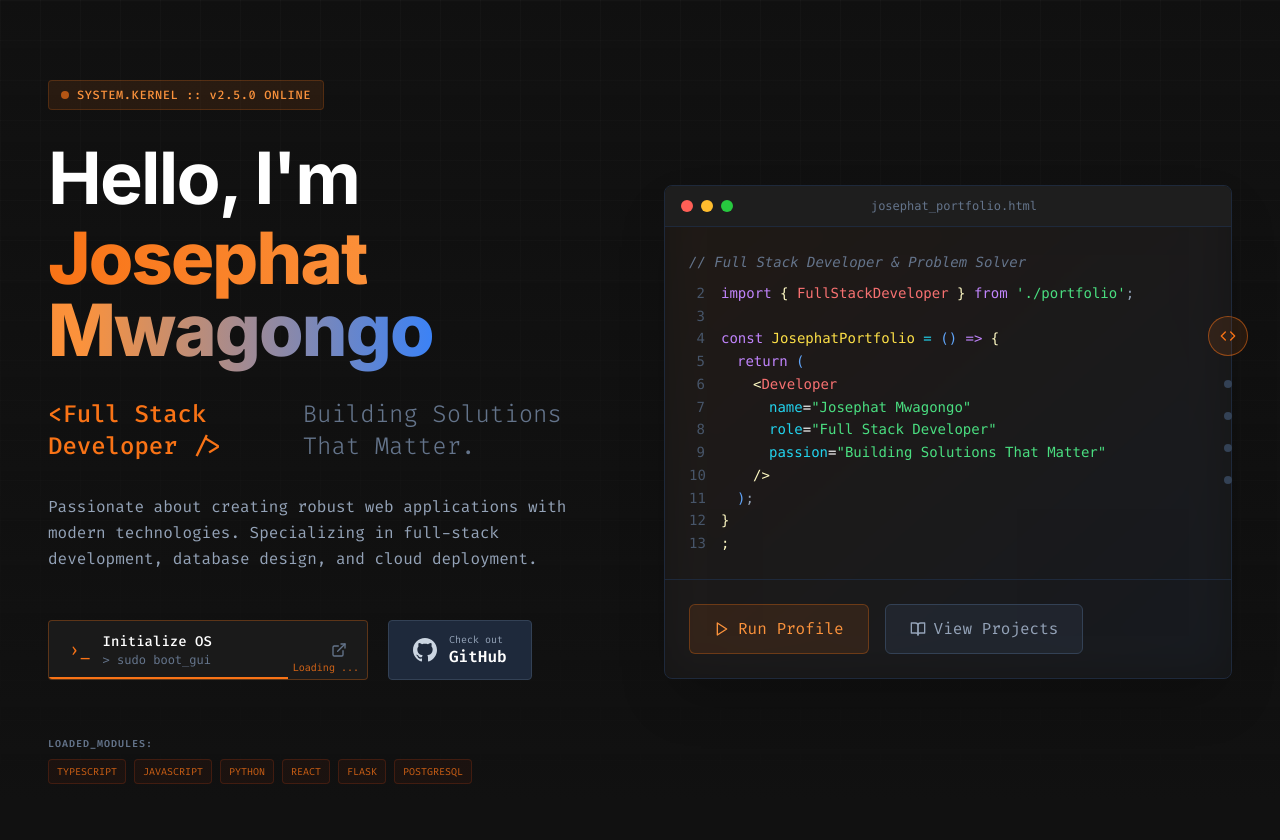
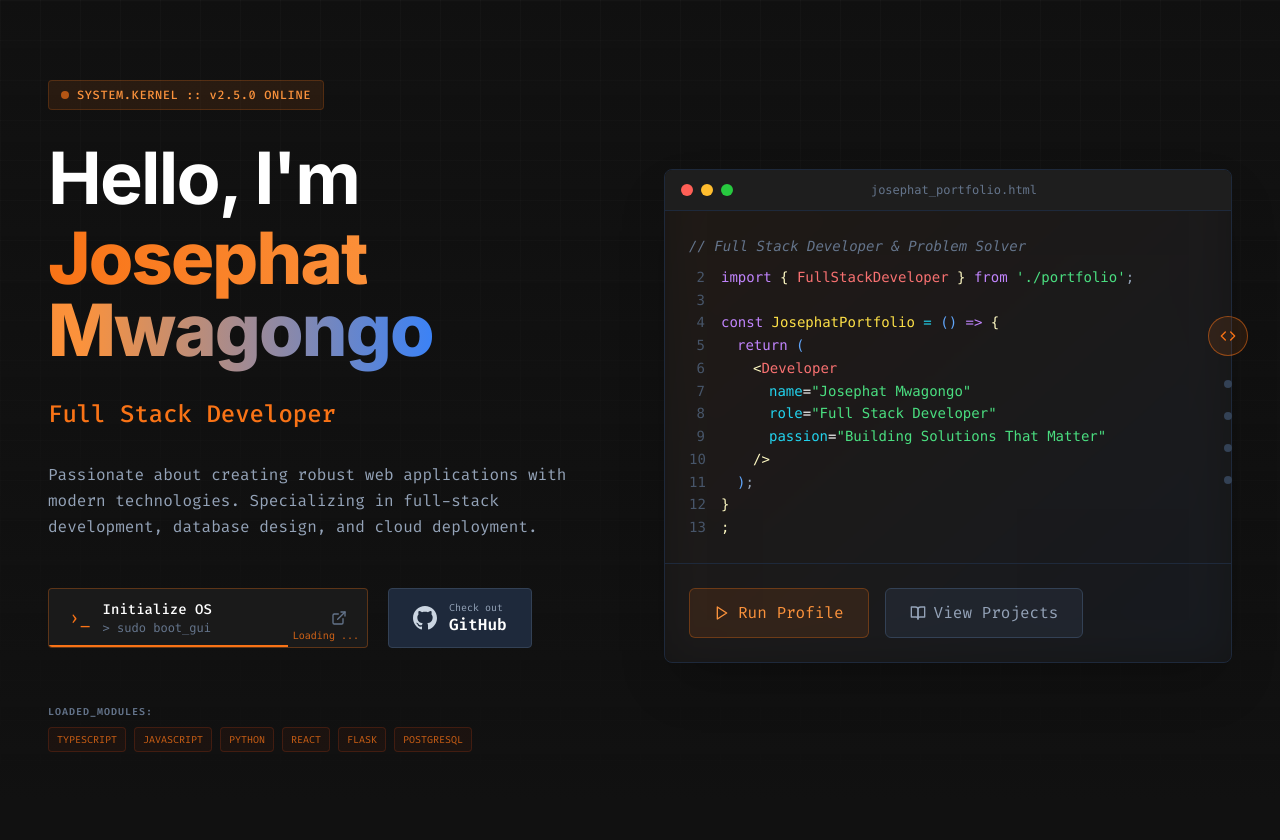
Before and after one commit to ja154/prtfo, a Flask app: page / in a window 1280 px wide. Shown: the top 840 px of the page. Run offline with Flask 3, Linux system fonts and the light colour scheme; some libraries are stand-ins or nearby versions.

Commit message:
style: Simplify developer title display by removing XML-like tags and the secondary tagline on the homepage.

```diff
--- a/templates/index.html
+++ b/templates/index.html
@@ -86,8 +86,7 @@
 
                     <!-- Subtitle -->
                     <div class="text-xl lg:text-2xl text-slate-400 font-light flex items-center gap-3">
-                        <span class="text-orange-500 font-medium">&lt;Full Stack Developer /&gt;</span>
-                        <span class="text-slate-500">Building Solutions That Matter.</span>
+                        <span class="text-orange-500 font-medium">Full Stack Developer</span>
                     </div>
                     <p class="text-slate-400 max-w-xl leading-relaxed">
                         Passionate about creating robust web applications with modern technologies. Specializing in
```
